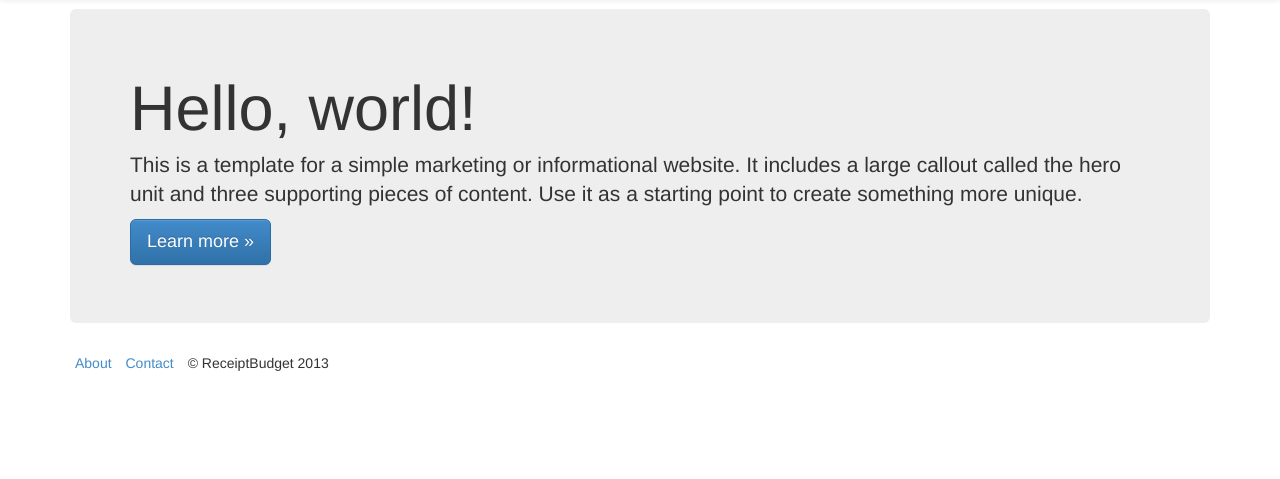
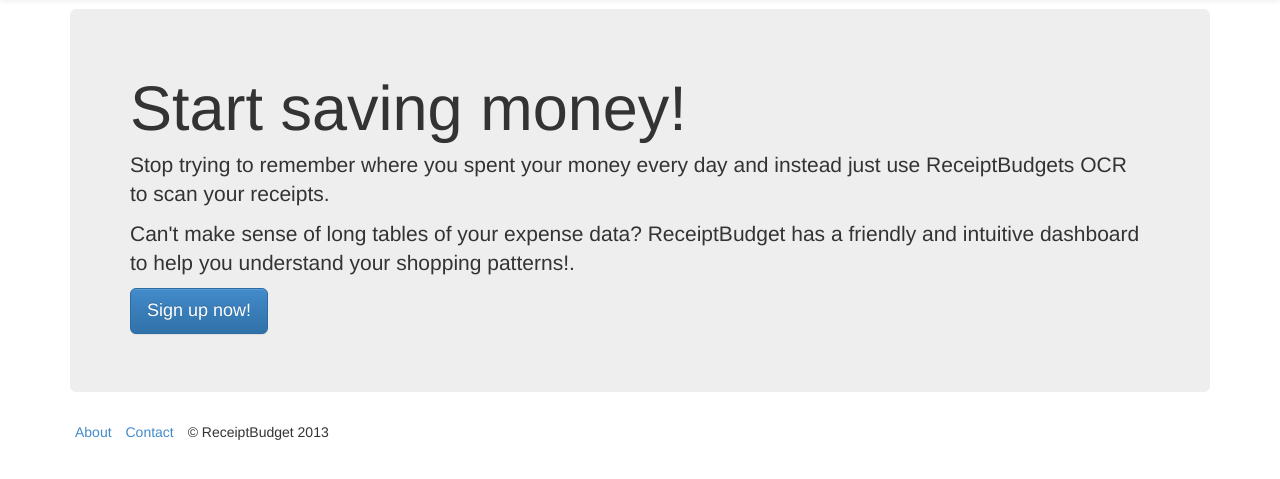
Before and after one commit to rolisz/receipt_budget, a Django app: page / in a window 1280 px wide. Shown: the part 51-530 px from the top of the page. Run offline with Django 3.2, Linux system fonts and the light colour scheme; parts of the project's set-up code (start-up, migrations or seed data) failed here and were passed over; some libraries are stand-ins or nearby versions.

Commit message:
Small fixes

```diff
--- a/receipts/receipts/admin.py
+++ b/receipts/receipts/admin.py
@@ -37,6 +37,7 @@
 
     inlines = [ExpenseItemInline]
     fields = ['date', ('shop', 'link')]
+    readonly_fields = ['image', 'link']
 
 
 class ShopAdmin(admin.ModelAdmin):
--- a/receipts/receipts/templates/receipts/dashboard.html
+++ b/receipts/receipts/templates/receipts/dashboard.html
@@ -8,7 +8,7 @@
         <ul class="nav nav-pills">
             <li class="active"><a href="#">All map</a></li>
             <li><a href="/dashboard/day">Map timeline</a></li>
-            <li><a href="/dashboard/graph">Line chart</a></li>
+            <li><a href="/dashboard/graph">Chart</a></li>
         </ul>
     </div>
     <div id="map"></div>
--- a/receipts/receipts/templates/receipts/dashboard_day.html
+++ b/receipts/receipts/templates/receipts/dashboard_day.html
@@ -8,7 +8,7 @@
         <ul class="nav nav-pills">
             <li><a href="/dashboard/map">All map</a></li>
             <li class="active"><a href="#">Map timeline</a></li>
-            <li><a href="/dashboard/graph">Line chart</a></li>
+            <li><a href="/dashboard/graph">Chart</a></li>
         </ul>
     </div>
     <span id="date"></span>
--- a/receipts/receipts/templates/receipts/dashboard_dc.html
+++ b/receipts/receipts/templates/receipts/dashboard_dc.html
@@ -28,7 +28,7 @@
         </div>
 
         <div id="quarter-chart">
-            <strong>Quarters</strong>
+            <strong>Months</strong>
             <a class="reset" href="javascript:quarterChart.filterAll();dc.redrawAll();" style="display: none;">reset</a>
 
             <div class="clearfix"></div>
--- a/receipts/receipts/templates/receipts/index.html
+++ b/receipts/receipts/templates/receipts/index.html
@@ -3,15 +3,15 @@
 {% block content %}
 {% if not user.is_authenticated %}
 <div class="jumbotron">
-        <h1>Hello, world!</h1>
+        <h1>Start saving money!</h1>
 
-        <p>This is a template for a simple marketing or informational website. It includes a large callout called the
-            hero unit and three supporting pieces of content. Use it as a starting point to create something more
-            unique.</p>
+        <p>Stop trying to remember where you spent your money every day and instead just use ReceiptBudgets OCR to
+            scan your receipts.</p>
 
-        <p><a class="btn btn-primary btn-lg">Learn more &raquo;</a></p>
+        <p>Can't make sense of long tables of your expense data? ReceiptBudget has a friendly and intuitive dashboard to
+            help you understand your shopping patterns!.</p>
+
+        <p><a class="btn btn-primary btn-lg" href="/accounts/signup/">Sign up now!</a></p>
 </div>
-{% else %}
-    {% include 'receipts/expense_list.html' %}
 {% endif %}
 {% endblock %}
```
Also changed, not shown: receipts/receipts/models.py (+9 -4 lines), receipts/receipts/static/receipts/js/dashboard.js (+2 -9 lines).
